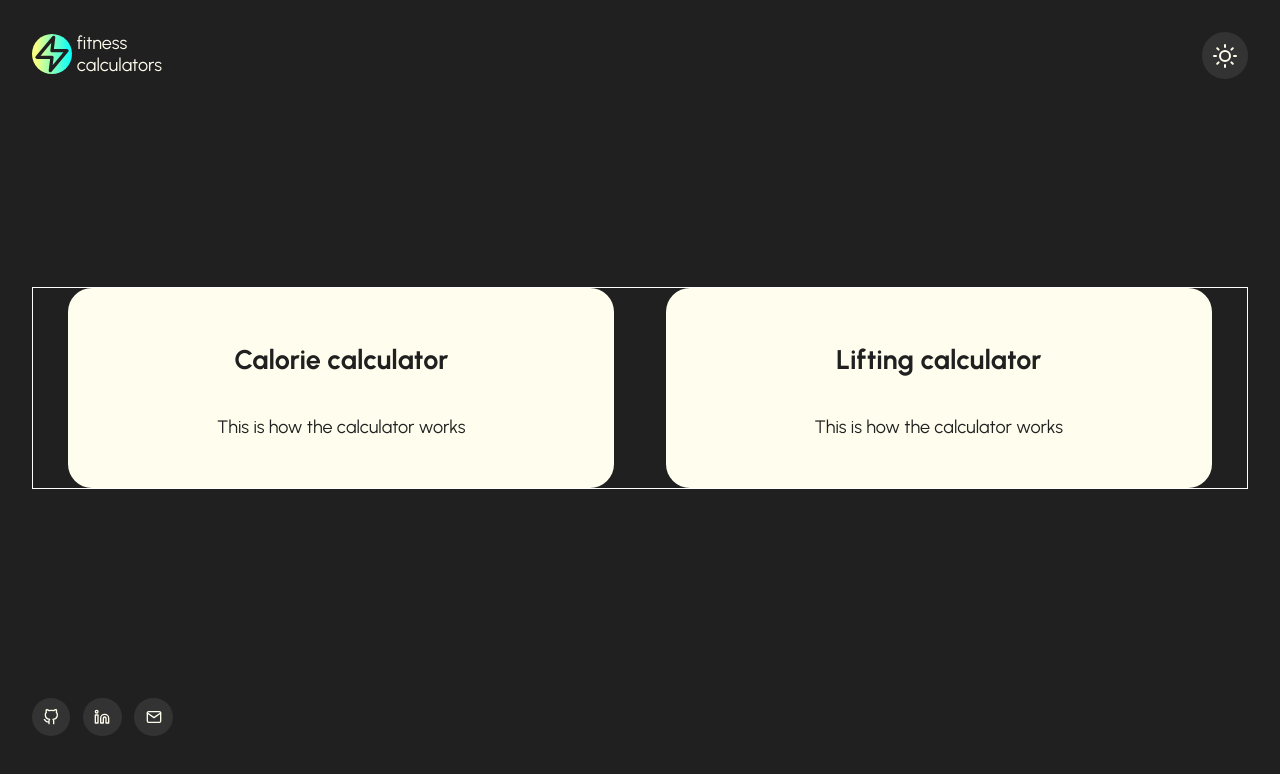
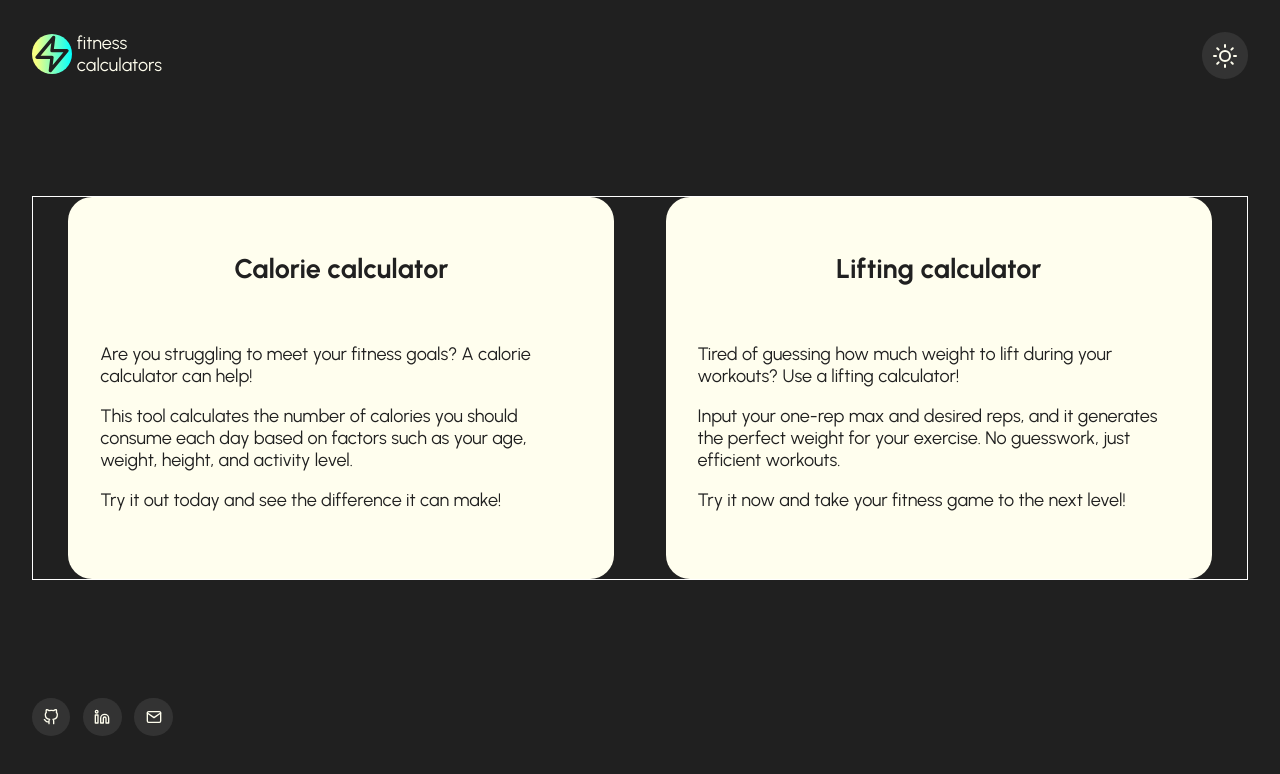
Before and after one commit to Melisa-Zorraindo/fitness-calculators, a React (Vite) app: page / in a window 1280 px wide. Shown: the top 774 px of the page. Built offline with nearby package versions, Linux system fonts and the light colour scheme.

Commit message:
Adds text

```diff
--- a/src/pages/calorieCalculator/index.jsx
+++ b/src/pages/calorieCalculator/index.jsx
@@ -1,12 +1,29 @@
 import Card from "../../components/cards";
 import { Link } from "react-router-dom";
+import meal from "../../assets/meal.png";
 
 export default function Calories() {
   return (
     <Link to={"/calorieCalculator"}>
       <Card
+        img={meal}
+        alt={"meal"}
         heading={"Calorie calculator"}
-        text={"This is how the calculator works"}
+        text={
+          <>
+            <p>
+              Are you struggling to meet your fitness goals? A calorie
+              calculator can help!
+            </p>
+            <p>
+              This tool calculates the number of calories you should consume
+              each day based on factors such as your age, weight, height, and
+              activity level.
+            </p>
+            <p>Try it out today and see the difference it can make!</p>
+          </>
+        }
+        buttonText={"start your journey"}
       />
     </Link>
   );
--- a/src/pages/liftingCalculator/index.jsx
+++ b/src/pages/liftingCalculator/index.jsx
@@ -1,12 +1,29 @@
 import Card from "../../components/cards";
 import { Link } from "react-router-dom";
+import weights from "../../assets/weights.png";
 
 export default function Lifting() {
   return (
     <Link to={"/liftingCalculator"}>
       <Card
+        img={weights}
+        altText={"weights"}
         heading={"Lifting calculator"}
-        text={"This is how the calculator works"}
+        text={
+          <>
+            <p>
+              Tired of guessing how much weight to lift during your workouts?
+              Use a lifting calculator!
+            </p>
+            <p>
+              Input your one-rep max and desired reps, and it generates the
+              perfect weight for your exercise. No guesswork, just efficient
+              workouts.
+            </p>
+            <p>Try it now and take your fitness game to the next level!</p>
+          </>
+        }
+        buttonText={"discover your goals"}
       />
     </Link>
   );
```
